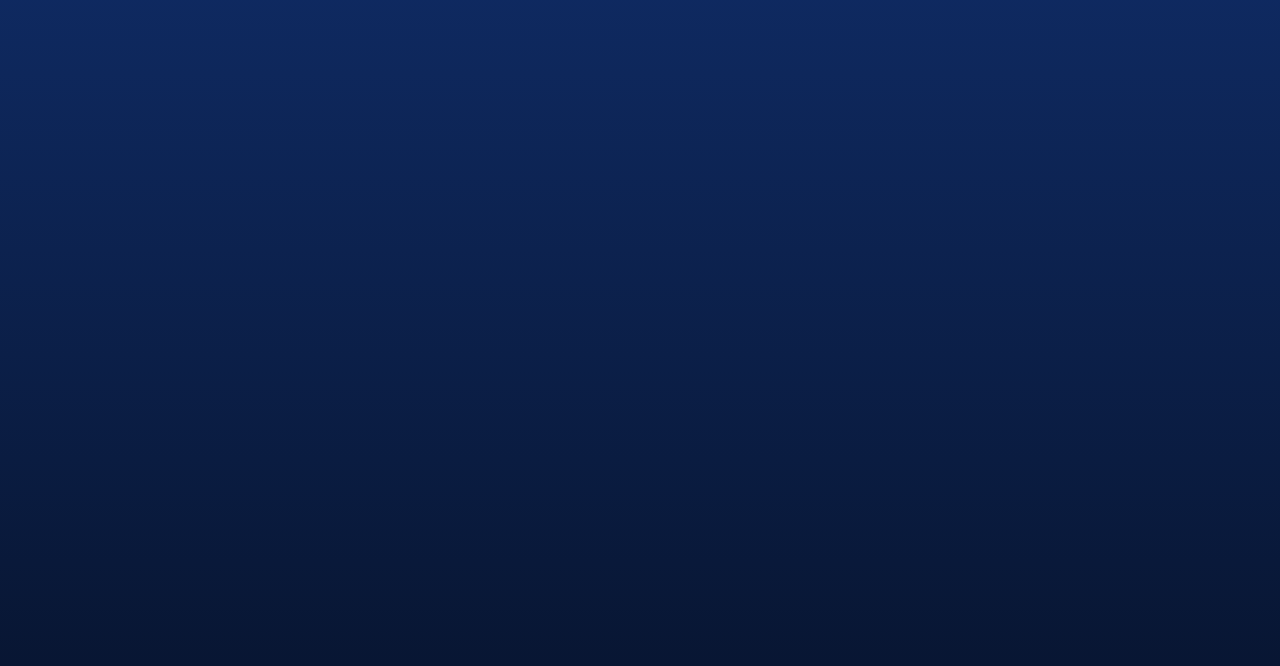
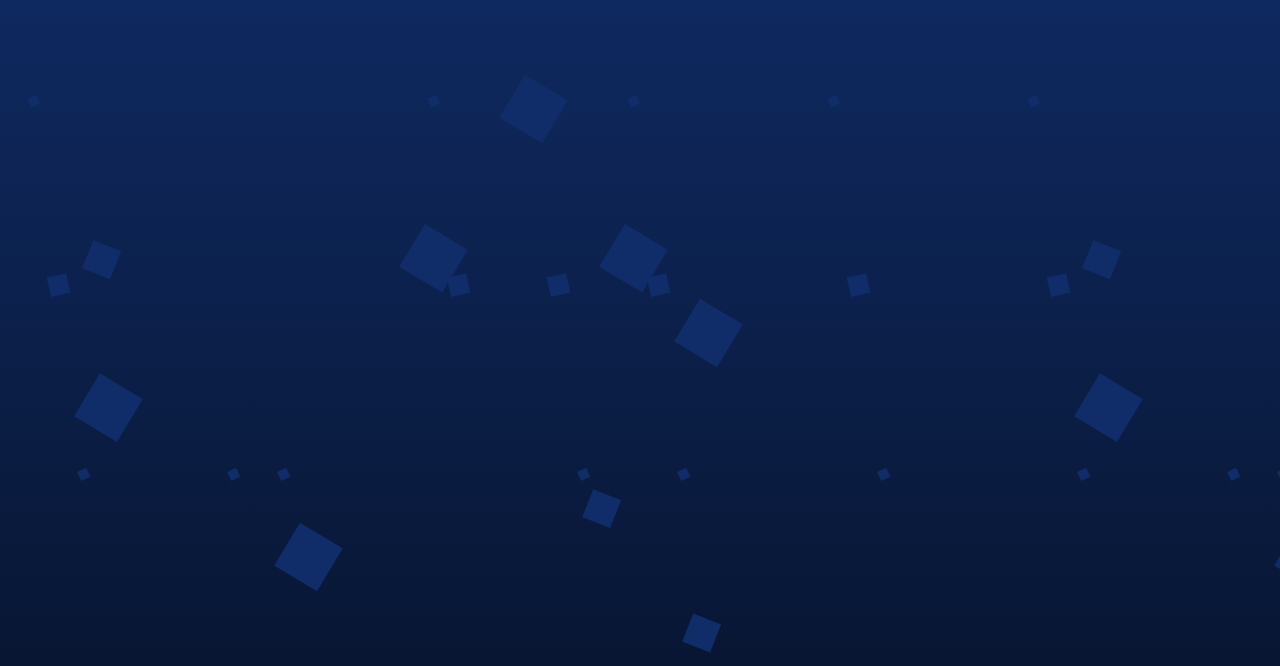
Before and after one commit to Hamzaoui-Louai/Estinea-game-launcher, a React (Vite) app in the folder app/: page / in a window 1280 px wide. Shown: the part 134-800 px from the top of the page. Built offline with nearby package versions, Linux system fonts and the light colour scheme.

Commit message:
background component done

```diff
--- a/app/dist-electron/main.js
+++ b/app/dist-electron/main.js
@@ -13,6 +13,7 @@ let win;
 function createWindow() {
   win = new BrowserWindow({
     icon: path.join(process.env.VITE_PUBLIC, "electron-vite.svg"),
+    autoHideMenuBar: true,
     webPreferences: {
       preload: path.join(__dirname, "preload.mjs")
     }
--- a/app/electron/main.ts
+++ b/app/electron/main.ts
@@ -29,12 +29,14 @@ let win: BrowserWindow | null
 function createWindow() {
   win = new BrowserWindow({
     icon: path.join(process.env.VITE_PUBLIC, 'electron-vite.svg'),
+    autoHideMenuBar: true,
     webPreferences: {
       preload: path.join(__dirname, 'preload.mjs'),
     },
   })
 
   // Test active push message to Renderer-process.
+  //win.setMenu(null);
   win.webContents.on('did-finish-load', () => {
     win?.webContents.send('main-process-message', (new Date).toLocaleString())
   })
--- a/app/src/App.css
+++ b/app/src/App.css
@@ -1,12 +1,17 @@
 #root {
   width: 100%;
-  height: 100vh;
+  height: 100%;
   margin: 0px;
   padding: 0px;
   text-align: center;
   overflow-y: hidden;
 }
 
+/*
+*{
+  overflow-y: hidden;
+}
+*/
 .app {
   width: 100%;
   height: 100%;
--- a/app/src/App.tsx
+++ b/app/src/App.tsx
@@ -5,7 +5,7 @@ function App() {
 
   return (
       <div className='app'>
-        <Background/>
+        <Background color1='#081633' color2='#102D69'/>
       </div>
   )
 }
--- a/app/src/components/Background/Background.css
+++ b/app/src/components/Background/Background.css
@@ -4,25 +4,6 @@
     height:100%;
     overflow: hidden;
     }
-
-.Background-sqr{
-    background-color: #102D69;
-    height: 50px;
-    width: 50px;
-    animation: rotate 5s linear infinite;
-}
-
-.Background-sqr-rotate{
-    height: 100px;
-    width: 100px;
-    animation: rotate 2s linear infinite;
-}
-
-.Background-sqr-elevate{
-    animation: elevate 7.5s linear infinite;
-    position: absolute;
-    left: 50px;
-}
 
 @keyframes rotate{
     0% {
--- a/app/src/components/Background/Background.tsx
+++ b/app/src/components/Background/Background.tsx
@@ -1,20 +1,148 @@
 import './Background.css'
 
-function Background() {
+interface square{
+    index : number,
+    color : string,
+    size : number,
+    x_coordinate : number,
+    latency : number
+}
+
+interface background{
+    color1 : string,
+    color2 : string
+}
+
+function Square({ index, color, size, x_coordinate, latency }: square){
+    return(
+        <>
+            <div className={`Background-sqr-elevate-${index}`}>
+                <div className={`Background-sqr-rotate-${index}`}>
+                    <div className={`Background-sqr-${index}`}></div>
+                </div>
+            </div>
+            <style>
+                {`
+                    .Background-sqr-${index}{
+                    background-color: ${color};
+                    height: ${size*10}px;
+                    width: ${size*10}px;
+                    animation: rotate ${size}s linear infinite;
+                    }
+
+                    .Background-sqr-rotate-${index}{
+                        height: ${size*20}px;
+                        width: ${size*20}px;
+                        animation: rotate ${size/2.5}s linear infinite;
+                    }
+
+                    .Background-sqr-elevate-${index}{
+                        animation: elevate ${size*1.5}s linear ${latency}s infinite;
+                        animation-fill-mode: backwards;
+                        position: absolute;
+                        left: ${x_coordinate}px;
+                    }
+                `}
+            </style>
+        </>
+    )
+}
+
+function Background({color1,color2} : background) {
 
     const squares = [
+        {size:5,x:10,latency:2},
+        {size:1,x:30,latency:1},
         {size:2,x:50,latency:0.5},
-        {size:3,x:75,latency:0},
+        {size:3,x:75,latency:1},
+        {size:1,x:80,latency:0},
+        {size:5,x:85,latency:5},
+
+        {size:5,x:210,latency:0},
+        {size:1,x:230,latency:1.5},
+        {size:2,x:250,latency:2.5},
+        {size:3,x:275,latency:4},
+        {size:1,x:280,latency:0},
+        {size:5,x:285,latency:6},
+
+        {size:5,x:410,latency:4},
+        {size:1,x:430,latency:1},
+        {size:2,x:450,latency:0.5},
+        {size:3,x:475,latency:3.5},
+        {size:1,x:480,latency:5},
+        {size:5,x:485,latency:2},
+
+        {size:5,x:510,latency:3},
+        {size:1,x:530,latency:1},
+        {size:2,x:550,latency:0.5},
+        {size:3,x:575,latency:6.5},
+        {size:1,x:580,latency:0},
+        {size:5,x:585,latency:8},
+
+        {size:5,x:610,latency:4},
+        {size:1,x:630,latency:1},
+        {size:2,x:650,latency:0.5},
+        {size:3,x:675,latency:2.5},
+        {size:1,x:680,latency:0},
+        {size:5,x:685,latency:4.5},
+
+        {size:5,x:810,latency:2},
+        {size:1,x:830,latency:1},
+        {size:2,x:850,latency:0.5},
+        {size:3,x:875,latency:4},
+        {size:1,x:880,latency:0},
+        {size:5,x:885,latency:0},
+
+        {size:5,x:1010,latency:2},
+        {size:1,x:1030,latency:1},
+        {size:2,x:1050,latency:0.5},
+        {size:3,x:1075,latency:1},
+        {size:1,x:1080,latency:0},
+        {size:5,x:1085,latency:5},
+
+        {size:5,x:1210,latency:0},
+        {size:1,x:1230,latency:1.5},
+        {size:2,x:1250,latency:2.5},
+        {size:3,x:1275,latency:4},
+        {size:1,x:1280,latency:0},
+        {size:5,x:1285,latency:6},
+
+        {size:5,x:1410,latency:4},
+        {size:1,x:1430,latency:1},
+        {size:2,x:1450,latency:0.5},
+        {size:3,x:1475,latency:3.5},
+        {size:1,x:1480,latency:5},
+        {size:5,x:1485,latency:2},
+
+        {size:5,x:1510,latency:3},
+        {size:1,x:1530,latency:1},
+        {size:2,x:1550,latency:0.5},
+        {size:3,x:1575,latency:6.5},
+        {size:1,x:1580,latency:0},
+        {size:5,x:1585,latency:8},
     ]
 
     return (
-        <div className='Background-bckgrnd'>
-            <div className='Background-sqr-elevate'>
-                <div className='Background-sqr-rotate'>
-                    <div className='Background-sqr'></div>
-                </div>
+        <>
+            <div className='Background-bckgrnd'>
+                {
+                    squares.map((square, index) => {
+                        return <Square index={index} color={color2} size={square.size} x_coordinate={square.x} latency={square.latency}/>
+                    })
+                }
             </div>
-        </div>
+            <style>
+                {`
+                    .Background-bckgrnd{
+                    background: linear-gradient(to top,${color1},${color2});
+                    width:100%;
+                    height:100%;
+                    overflow: hidden;
+                    position: relative;
+                    }
+                `}
+            </style>
+        </>
     )
 }
 
--- a/app/src/index.css
+++ b/app/src/index.css
@@ -19,6 +19,11 @@ body {
   margin: 0;
   display: flex;
   place-items: center;
-  min-width: 320px;
-  min-height: 100vh;
+  height: 100%;
+  width: 100%;
 }
+
+html {
+  height: 100%;
+  width: 100%;
+}
```
